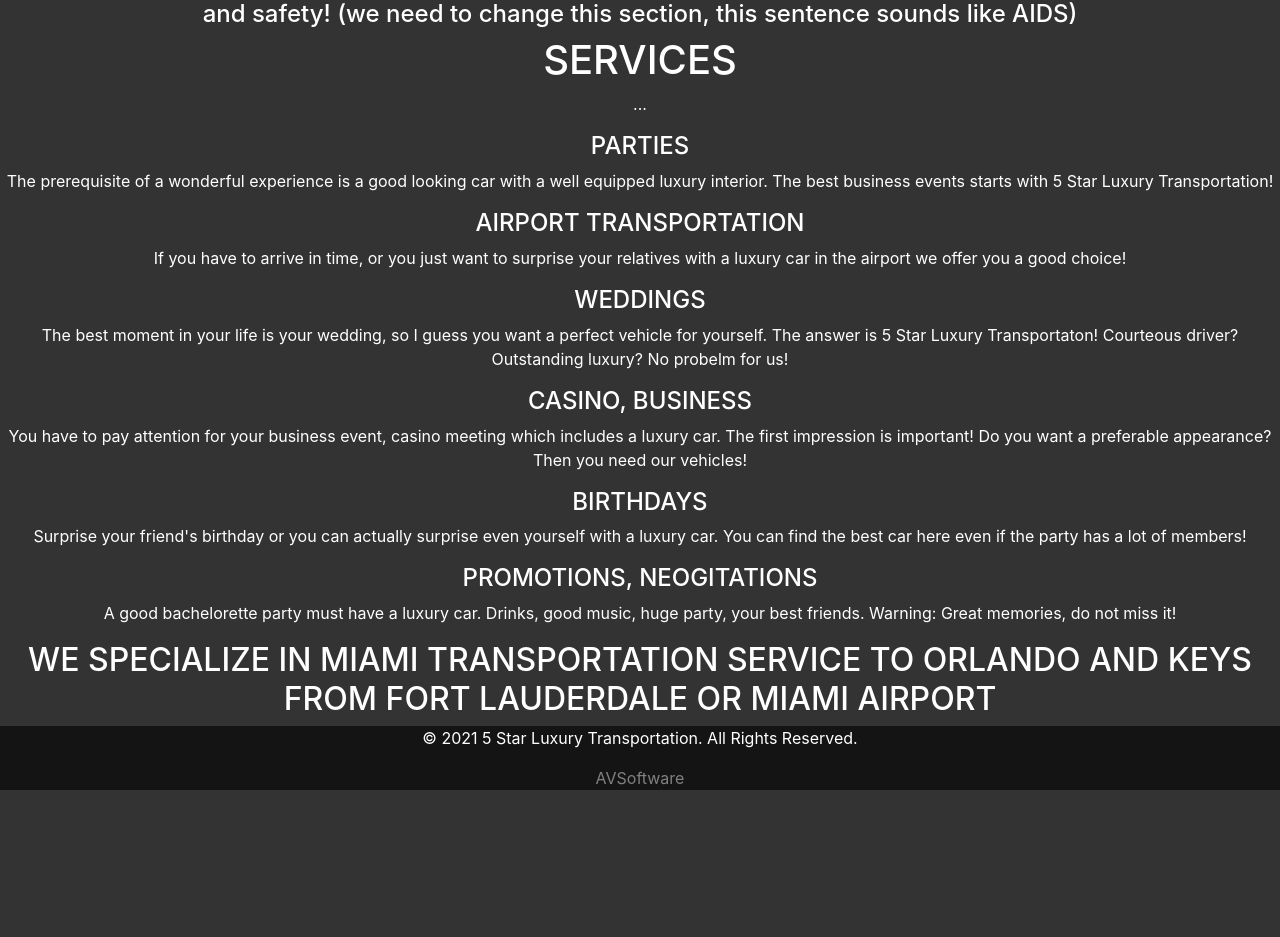
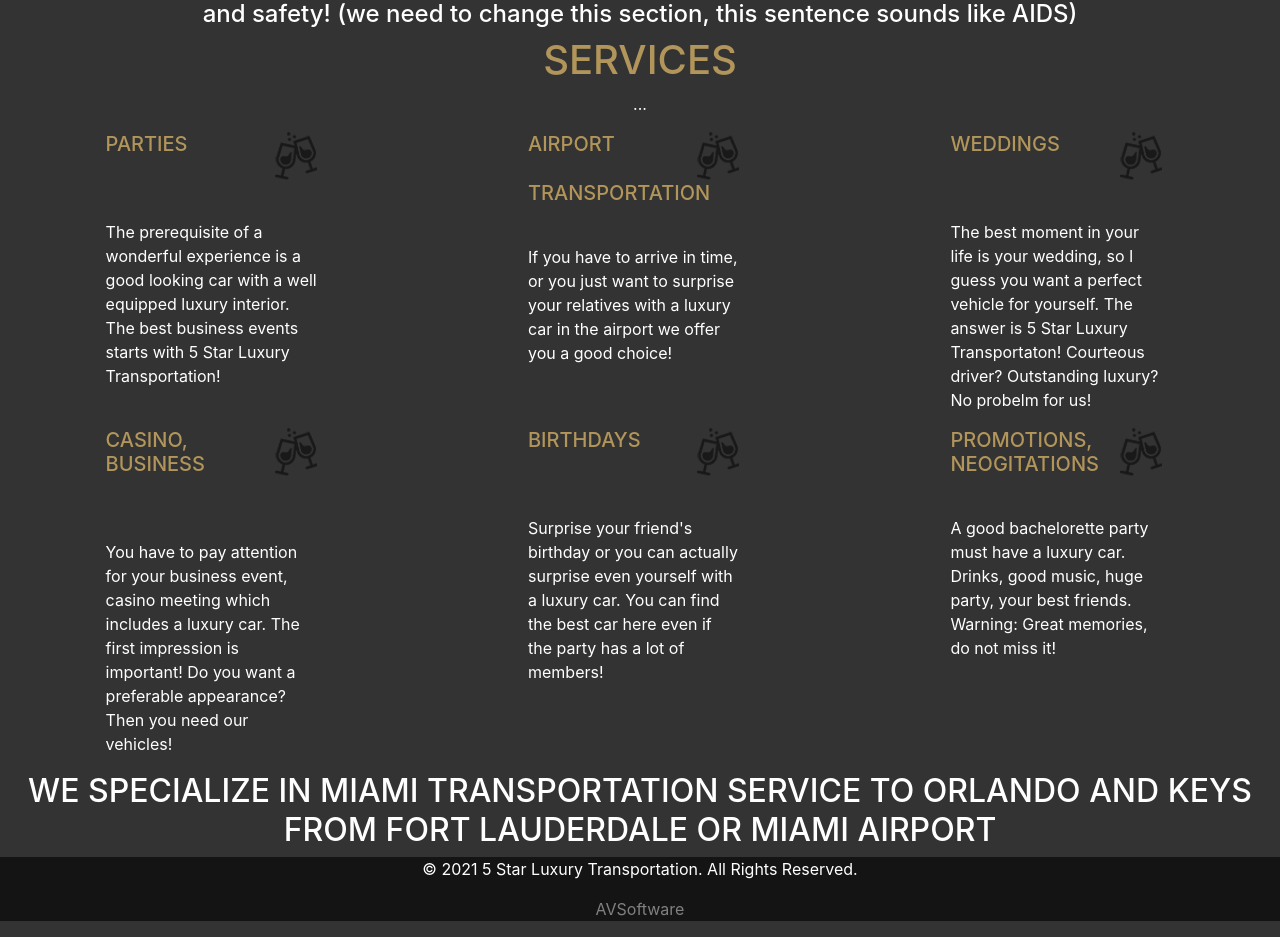
Before and after one commit to viktorferenczi/LuxuryTransportation, a React (Create React App) app: page / in a window 1280 px wide. Shown: the part 1006-1943 px from the top of the page. Before the commit the page ends 1812 px from the top, so only its background shows below. Built offline with nearby package versions, Linux system fonts and the light colour scheme.

Commit message:
form the services div and made for this div some css class and add to the files an image, which i used for the test, now we just need to download the proper pictures for the other service theme and then just use them

```diff
--- a/src/App.css
+++ b/src/App.css
@@ -166,10 +166,28 @@
     background-image: url(https://static.wixstatic.com/media/5574c387a7fb4fa38b99b09526e24008.jpg/v1/fill/w_1908,h_545,al_c,q_85,usm_0.66_1.00_0.01/5574c387a7fb4fa38b99b09526e24008.webp);
 }
 
+.service-main-div {
+    width: 33%;
+    float: left
+}
+
+.service-inner-div {
+    width: 50%;
+    display: inline-block;
+    text-align: left
+}
+
+.service-name {
+    color: #b1955a;
+    padding-bottom: 2rem;
+}
+
+.service-icon-image {
+    float: right
+}
 
 .footer {
     background-color: rgb(20, 20, 20);
-
 }
 
 body {
--- a/src/components/MainLandingPage/Services.js
+++ b/src/components/MainLandingPage/Services.js
@@ -1,44 +1,79 @@
 import '../../App.css';
+import servicePartiesIcon from "../../store/img/servicePartiesIcon.webp";
 
 export const Services = () => {
     return(
         <div>
-            <h1>SERVICES</h1>
+            <h1 style={{color: '#b1955a' }} >SERVICES</h1>
             <p>...</p>
-
-            <h4>PARTIES</h4>
-            <p>
+            <div>
+                <div className="service-main-div">
+                    <div className="service-inner-div">
+                        <img className="service-icon-image" src={servicePartiesIcon} />
+                        <h5 className="service-name" >PARTIES</h5>
+                        <p style={{ marginTop: '2rem' }}>
                             The prerequisite of a wonderful experience is a good looking car with a well equipped luxury interior.
                             The best business events starts with 5 Star Luxury Transportation!
                         </p>
+                    </div>
+                </div>
+                <div className="service-main-div">
 
-            <h4>AIRPORT TRANSPORTATION</h4>
-            <p>
+                    <div className="service-inner-div">
+                        <img className="service-icon-image" src={servicePartiesIcon} />
+                        <h5 className="service-name">AIRPORT TRANSPORTATION</h5>
+                        <p >
                              If you have to arrive in time, or you just want to surprise your relatives with a luxury car in the airport we offer you a good choice!
                         </p>
+                    </div>
+                </div>
+                <div className="service-main-div">
 
-            <h4>WEDDINGS</h4>
-            <p>
+                    <div className="service-inner-div">
+                        <img className="service-icon-image" src={servicePartiesIcon} />
+                        <h5 className="service-name">WEDDINGS</h5>
+
+                        <p style={{ marginTop: '2rem' }}>
                             The best moment in your life is your wedding, so I guess you want a perfect vehicle for yourself. The answer is 5 Star Luxury  Transportaton!  Courteous driver? Outstanding luxury? No probelm for us!
                         </p>
+                    </div>
+                </div>
+            </div>
+            <div>
+                <div className="service-main-div">
 
-            <h4>CASINO, BUSINESS</h4>
-            <p>
+                    <div className="service-inner-div">
+                        <img className="service-icon-image" src={servicePartiesIcon} />
+                        <h5 className="service-name">CASINO, BUSINESS</h5>
+                        <p style={{ marginTop: '2rem' }}>
                              You have to pay attention for your business event, casino meeting which includes a luxury car. The first impression is important! Do you want a preferable appearance? Then you need our vehicles!
                         </p>
+                    </div>
+                </div>
+                <div className="service-main-div">
 
-            <h4>BIRTHDAYS</h4>
-            <p>
+                    <div className="service-inner-div">
+                        <img className="service-icon-image" src={servicePartiesIcon} />
+                        <h5 className="service-name">BIRTHDAYS</h5>
+                        <p style={{ marginTop: '2rem' }}>
                             Surprise your friend's birthday or you can actually surprise even yourself with a luxury car. You can find the best car here even if the party has a lot of members!
                         </p>
+                    </div>
+                </div>
+                <div className="service-main-div">
 
-            <h4>PROMOTIONS, NEOGITATIONS</h4>
-            <p>
+                    <div className="service-inner-div">
+                        <img className="service-icon-image" src={servicePartiesIcon} />
+                        <h5 className="service-name">PROMOTIONS, NEOGITATIONS</h5>
+                        <p >
                              A good bachelorette party must have a luxury car. Drinks, good music, huge party, your best friends. Warning: Great memories, do not miss it!
                         </p>
-
+                    </div>
+                </div>
+            </div>
+            <div style={{ display: 'inline-block' }}>
                 <h2>WE SPECIALIZE IN MIAMI TRANSPORTATION SERVICE TO ORLANDO AND KEYS FROM FORT LAUDERDALE OR MIAMI AIRPORT</h2>
-
+            </div>
         </div>
     );
 }
```
Also changed, not shown: src/store/img/servicePartiesIcon.webp (added). Lines whose indentation alone changed are shown as unchanged.
